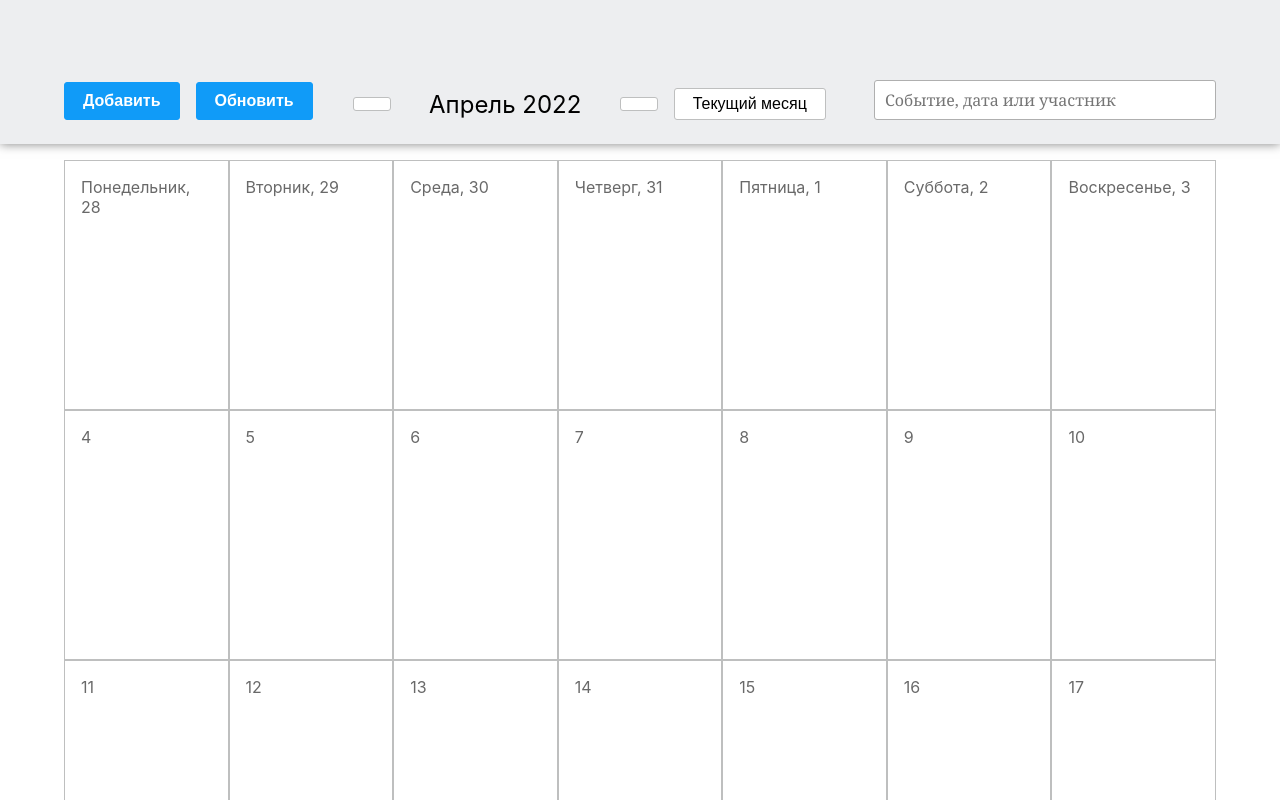
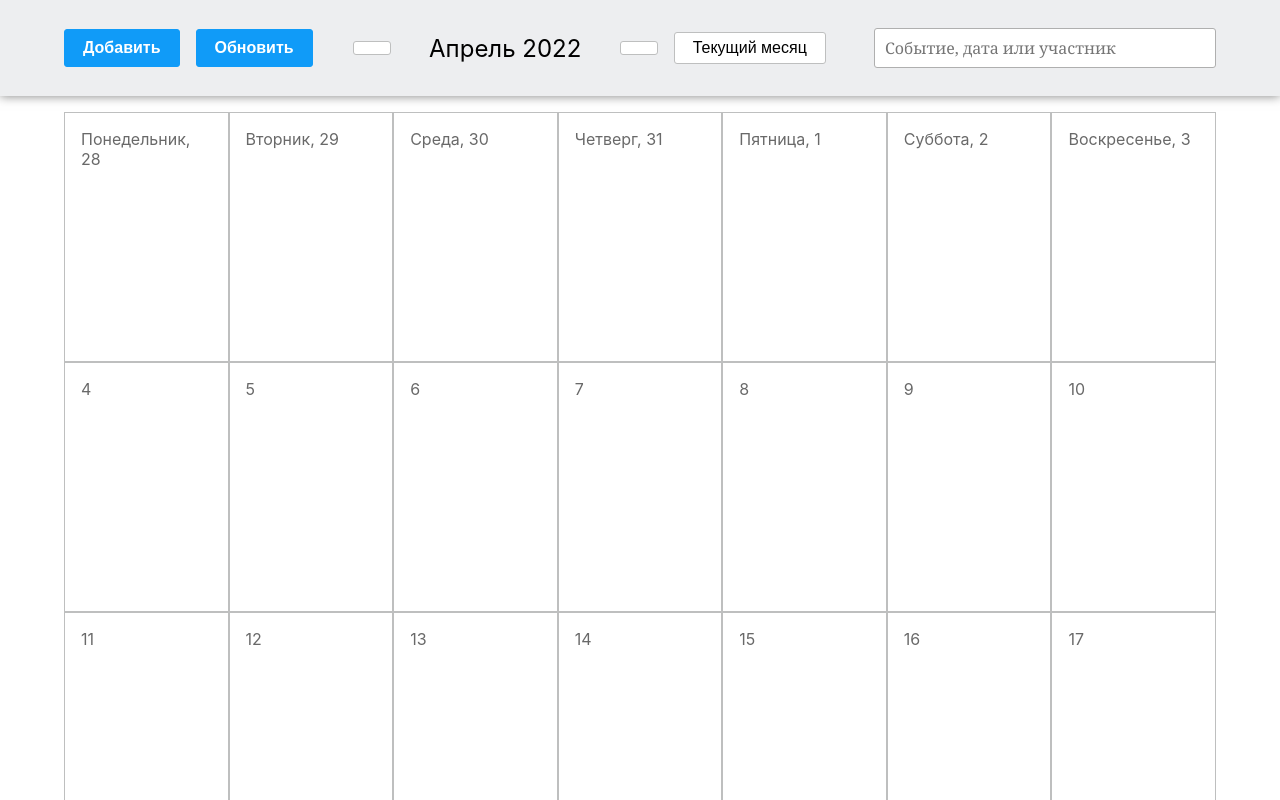
Before and after one commit to alexmad3/calendar, a React (Create React App) app: page / in a window 1280 px wide. Shown: the top 800 px of the page. Built offline with nearby package versions, Linux system fonts and the light colour scheme; some icons are missing.

Commit message:
updating stiles Header

```diff
--- a/src/components/Calendar/index.jsx
+++ b/src/components/Calendar/index.jsx
@@ -83,7 +83,7 @@ const Calendar = props => {
   useEffect(() => {
     calendarCalculation();
     props.setEvents();
-  }, []);
+  }, []); // max update events
 
   useEffect(() => {
     calendarCalculation();
@@ -116,16 +116,16 @@ const Calendar = props => {
 
       if (number / 7 <= lines - 2) {
         if (number % 7 === 0) {
-          wrapperTop = Math.floor(number / 7) * 250 + 208 - 250;
+          wrapperTop = Math.floor(number / 7) * 250 + 112 - 250;
         } else {
-          wrapperTop = Math.floor(number / 7) * 250 + 208;
+          wrapperTop = Math.floor(number / 7) * 250 + 112;
         }
         verticalDirection = 'top';
       } else {
         if (number % 7 === 0) {
-          wrapperTop = (Math.floor(number / 7) * 250 + 208) - (514 - 250) - 250;
+          wrapperTop = (Math.floor(number / 7) * 250 + 112) - (482 - 250) - 250;
         } else {
-          wrapperTop = (Math.floor(number / 7) * 250 + 208) - (514 - 250);
+          wrapperTop = (Math.floor(number / 7) * 250 + 112) - (482 - 250);
         }
         verticalDirection = 'bottom';
       }
--- a/src/components/Header/Header.module.sass
+++ b/src/components/Header/Header.module.sass
@@ -1,6 +1,6 @@
 header
   background: #edeef0
-  height: 9rem
+  height: 6rem
   box-shadow: 0 0 10px rgba(0,0,0,0.5)
   position: sticky
   top: 0
@@ -9,7 +9,7 @@ header
 .container
   padding: 1.5rem 4rem
   display: flex
-  align-items: flex-end
+  align-items: center
   justify-content: space-between
   height: calc(100% - 3rem)
 
--- a/src/components/ShortPopup/ShortPopup.module.sass
+++ b/src/components/ShortPopup/ShortPopup.module.sass
@@ -5,7 +5,7 @@
   border: 1px solid #bebfbf
   border-radius: 3px
   position: absolute
-  top: 9rem
+  top: 6rem
   display: none
   flex-direction: column
   padding: 1rem
```
